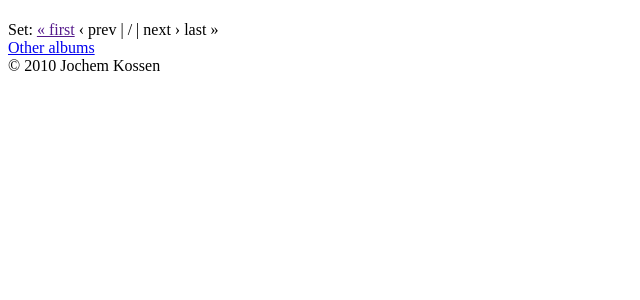
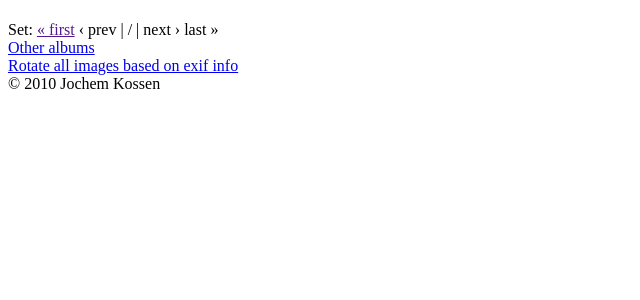
Before and after one commit to jkossen/showoff, a Python web app: template templates/admin/default/grid.html in a window 1280 px wide. Shown: the top 300 px of the page, without its empty margins (0-640 px from the left). Run offline with Jinja, Linux system fonts and the light colour scheme; the template is opened without the code that fills it, so the values that code supplies are empty.

Commit message:
Add rotate_all_images functionality to grid.html

```diff
--- a/admin.py
+++ b/admin.py
@@ -266,7 +266,7 @@ def grid(album, page=1):
     files.sort()
     p = Paginator(album, files, app.config['ADMIN_GRID_ITEMS_PER_PAGE'], page, 'grid')
     return render_template(themed('grid.html'), album=album, files=p.entries,
-                           paginator=p, show=show)
+                           paginator=p, show=show, all_files=files)
 
 # add_all_images_to_show {{{
 @app.route(get_route('add_all_images_to_show'))
--- a/templates/admin/default/grid.html
+++ b/templates/admin/default/grid.html
@@ -123,8 +123,45 @@
         </div>
         </div>
         {% endfor %}
-        <a href="{{ url_for('show_index') }}">Other albums</a>
+        <a href="{{ url_for('show_index') }}">Other albums</a><br>
+        <a href="#" onclick='rotate_all_images(0);return false;'>Rotate all images based on exif info</a>
     </div>
 </div>
 <div id="footer">&copy; 2010 Jochem Kossen</div>
+
+<script>
+var images = [ {% for filename in all_files %}'{{ filename }}'{% if not loop.last %}, {% endif %}{% endfor %} ];
+_rotate_all_images = function(index) {
+    percentage_complete = Math.round((index * 100) / images.length);
+    $('#progress').html(percentage_complete + ' % done (' + images[index] + ')');
+    $.ajax({
+        url: '{{ url_for('rotate_url', album=album) }}' + images[index] + '/',
+        context: document.body,
+        success: function() {
+            if (index < images.length-1) {
+                _rotate_all_images(index+1);
+            } else {
+                window.location.reload();
+            }
+        }
+        });
+}
+rotate_all_images = function(index) {
+    if (confirm('This will rotate all images in the album according to EXIF specs. Are you sure?')) {
+        $.blockUI({ message: '<h1><img src="{{ url_for('static_files', filename='galleriffic/css/loader.gif') }}" style="vertical-align:middle;" /> Rotating all images ...</h1><h2><span id="progress">0 percent complete</span></h2>'});
+        _rotate_all_images(index);
+    }
+}
+
+rotate = function(url) {
+    $.blockUI({ message: '<h1><img src="{{ url_for('static_files', filename='galleriffic/css/loader.gif') }}" style="vertical-align:middle;" /> Rotating image ...</h1>'});
+    $.ajax({
+        url: url,
+        context: document.body,
+        success: function() {
+            window.location.reload();
+        }
+        });
+}
+</script>
 {% endblock %}
```
